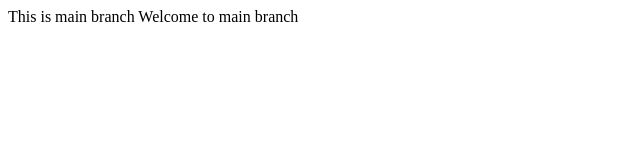
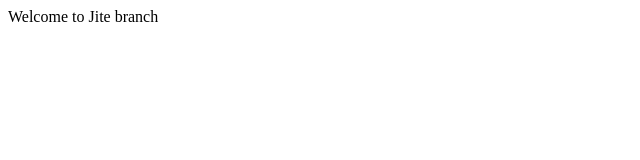
Before and after one commit to jite21/gittutorial, a plain HTML site: page index.html in a window 1280 px wide. Shown: the whole page, without its empty margins (0-640 px from the left). Drawn offline with Linux system fonts and the light colour scheme.

Commit message:
add new html and change title

```diff
--- a/index.html
+++ b/index.html
@@ -1,4 +1,4 @@
 <html>
-<head>This is main branch</head>
-<body>Welcome to main branch</body>
+<head><title>This is Jite branch</title></head>
+<body>Welcome to Jite branch</body>
 <html>
```
Also changed, not shown: new_page.html (added).
